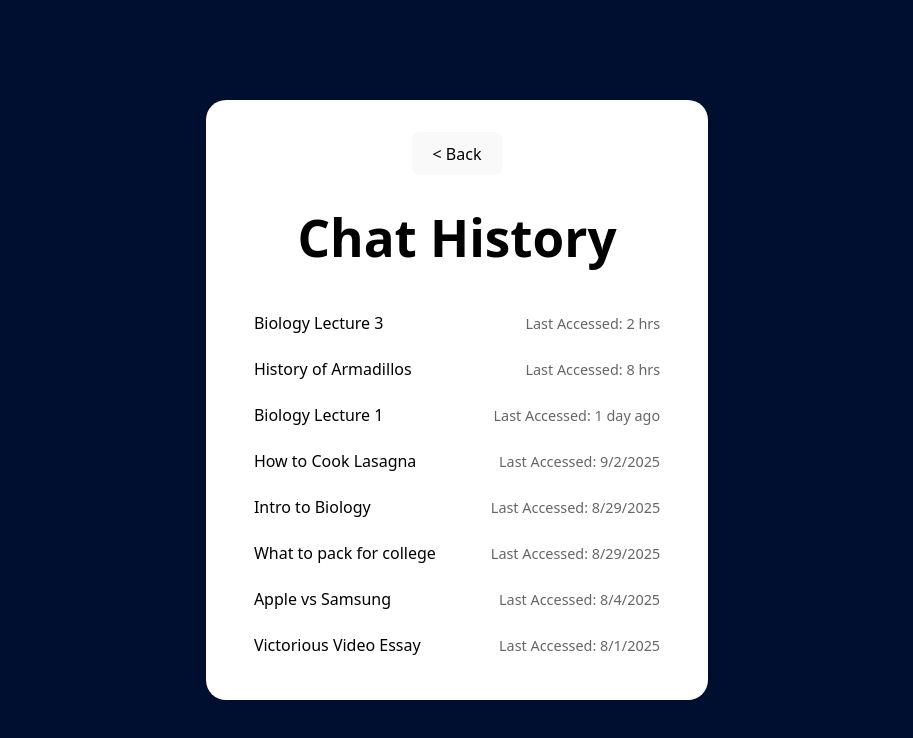
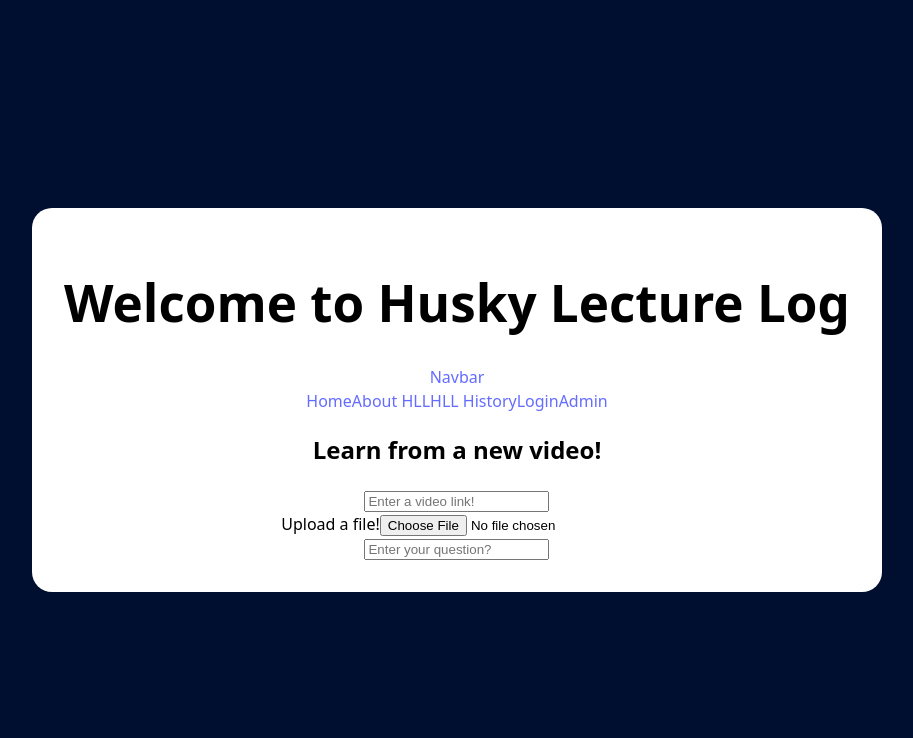
Before and after one commit to KarinaJadia/StudentVideoAnalyzer, a React (Vite) app: page / in a window 1280 px wide. Shown: the top 738 px of the page, without its empty margins (183-1096 px from the left). Built offline with nearby package versions, Linux system fonts and the light colour scheme.

Commit message:
Adding files for basic home page, will style more

```diff
--- a/src/App.jsx
+++ b/src/App.jsx
@@ -2,14 +2,14 @@ import { useState } from 'react'
 import reactLogo from './assets/react.svg'
 import viteLogo from '/vite.svg'
 import './App.css'
-import FileExplorer from './FileExplorer';
+import Home from './Home';
 
 function App() {
   const [count, setCount] = useState(0)
 
   return (
     <>
-      <FileExplorer />
+      <Home />
     </>
   )
 }
--- /dev/null
+++ b/src/Home.css
@@ -0,0 +1,3 @@
+#home-page{
+    color: black;
+}
--- /dev/null
+++ b/src/Home.jsx
@@ -0,0 +1,41 @@
+import React from "react";
+import "./Home.css"
+import { Navbar, Nav, Container } from "react-bootstrap";
+
+
+const Home = () => {
+  return (
+    <div id="home-page">
+
+        <h1 id="home-title">Welcome to Husky Lecture Log</h1>
+
+        <Navbar bg="primary" data-bs-theme="dark">
+            <Container>
+                <Navbar.Brand href="#home">Navbar</Navbar.Brand>
+                <Nav className="me-auto">
+                    <Nav.Link href="#home">Home</Nav.Link>
+                    <Nav.Link href="#videos">About HLL</Nav.Link>
+                    <Nav.Link href="#upload">HLL History</Nav.Link>
+                    <Nav.Link href="#about">Login</Nav.Link>
+                    <Nav.Link href="#about">Admin</Nav.Link>
+                </Nav>
+            </Container>
+        </Navbar>
+
+
+        <section id="search">
+            <h2>Learn from a new video!</h2>
+            <input type="text" id="link-button" placeholder="Enter a video link!"></input>
+
+            <form id="file-button">
+                <label htmlFor="file-upload">Upload a file!</label>
+                <input type="file" id="file-upload" />
+            </form>
+
+            <input type="text" id="cta-button" placeholder="Enter your question?"></input>
+        </section>
+    </div>
+  );
+};
+
+export default Home;
```
